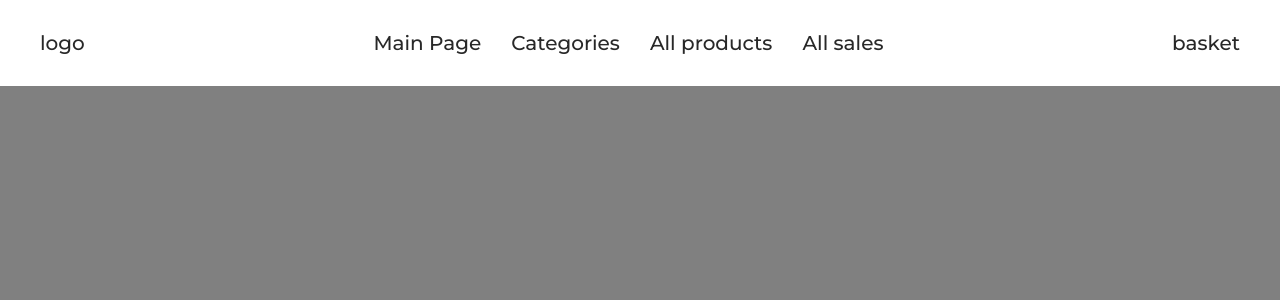
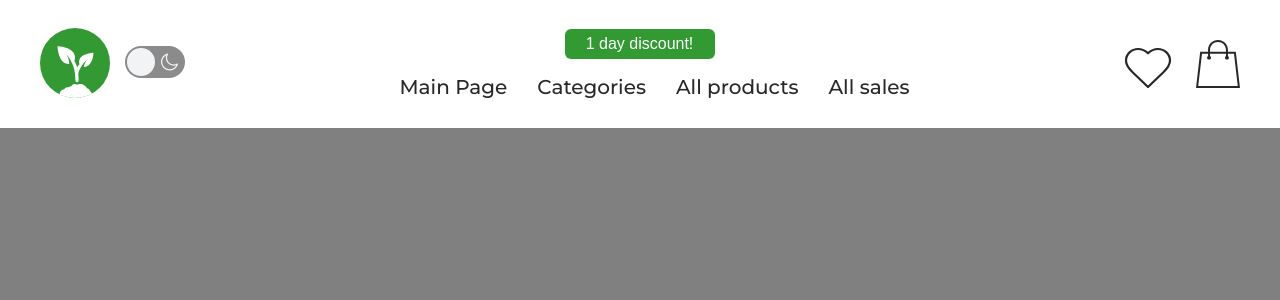
Before and after one commit to vladislavfva/telran-team-project, a React (Create React App) app: page / in a window 1280 px wide. Shown: the top 300 px of the page. Built offline with nearby package versions, Linux system fonts and the light colour scheme.

Commit message:
add icons, button, logo

```diff
--- a/src/components/HeaderNav/HeaderNav.jsx
+++ b/src/components/HeaderNav/HeaderNav.jsx
@@ -1,22 +1,42 @@
 import React from 'react'
 import classes from './HeaderNav.module.css'
+import { SvgHeart } from '../iconComponents/SvgHeart';
+import { SvgBascket } from '../iconComponents/SvgBascket';
+import logo from '../images/logo.svg'
+import { SvgModeMoon } from '../iconComponents/SvgModeMoon';
+
 
 export const HeaderNav = () => {
   return (
     <div className={classes.container}>
       <div className={classes.logo_container}>
-        <div>logo</div>
+        <img src={logo} alt="logo" />
+        <div>
+        <SvgModeMoon />
+        </div>
       </div>
 
-      <nav className={classes.nav_container}>
-        <a href="#" className={classes.nav_element__style}>Main Page</a>
-        <a href="#" className={classes.nav_element__style}>Categories</a>
-        <a href="#" className={classes.nav_element__style}>All products</a>
-        <a href="#" className={classes.nav_element__style}>All sales</a>
-      </nav>
+      <div className={classes.central_container__nav}>
+        <button className={classes.btn}>1 day discount!</button>
+        <nav className={classes.nav_container}>
+          <a href="#" className={classes.nav_element__style}>
+            Main Page
+          </a>
+          <a href="#" className={classes.nav_element__style}>
+            Categories
+          </a>
+          <a href="#" className={classes.nav_element__style}>
+            All products
+          </a>
+          <a href="#" className={classes.nav_element__style}>
+            All sales
+          </a>
+        </nav>
+      </div>
 
       <div className={classes.basket_container}>
-        <div>basket</div>
+        <SvgHeart />
+        <SvgBascket />
       </div>
     </div>
   );
--- a/src/components/HeaderNav/HeaderNav.module.css
+++ b/src/components/HeaderNav/HeaderNav.module.css
@@ -3,14 +3,36 @@
   align-items: center;
   justify-content: space-between;
   background: var(--color-background);
+  height: 128px;
 }
 
 .logo_container {
-    padding: 30px 0px 30px 40px;
+  padding: 30px 0px 30px 40px;
+  display: flex;
+  align-items: center;
+  justify-content: center;
+  gap: 15px;
+}
+
+.central_container__nav {
+   padding: 30px 0px 30px 0px;
+}
+
+.btn {
+  position: relative;
+  left: calc(100% / 3);
+  height: 30px;
+  width: 150px;
+  background: var(--color-accent);
+  color: var(--color-background);
+  border: none;
+  border-radius: var(--radius-small);
+  padding: 6px, 16px, 6px, 16px;
+  font-size: var( --size-small);
 }
 
 .nav_container {
-    padding: 30px 0px 30px 0px;
+  padding-top: 15px;
 }
 
 .nav_element__style {
@@ -20,6 +42,8 @@
   color: var(--color-text-gray);
 }
 
-.basket_container{
-    padding:30px 40px 30px 0px;
+.basket_container {
+  display: flex;
+  gap: 20px;
+  padding: 30px 40px 30px 0px;
 }
--- /dev/null
+++ b/src/components/iconComponents/SvgBascket.jsx
@@ -0,0 +1,18 @@
+import React from 'react'
+
+export const SvgBascket = () => {
+  return (
+    <svg
+      width="48"
+      height="48"
+      viewBox="0 0 48 48"
+      fill="none"
+      xmlns="http://www.w3.org/2000/svg"
+    >
+      <path
+        d="M26 0C20.4961 0 16.0565 4.37372 16.0565 9.79592V11.7551H8.19492L8.10169 12.6122L4.12429 46.898L4 48H48L47.8757 46.898L43.8983 12.6122L43.8051 11.7551H35.9435V9.79592C35.9435 4.37372 31.5039 0 26 0ZM26 1.95918C30.4396 1.95918 33.9548 5.42219 33.9548 9.79592V11.7551H18.0452V9.79592C18.0452 5.42219 21.5604 1.95918 26 1.95918ZM9.99717 13.7143H16.0565V15.949C15.4622 16.2895 15.0621 16.9094 15.0621 17.6327C15.0621 18.7156 15.9516 19.5918 17.0508 19.5918C18.1501 19.5918 19.0395 18.7156 19.0395 17.6327C19.0395 16.9094 18.6395 16.2895 18.0452 15.949V13.7143H33.9548V15.949C33.3605 16.2895 32.9605 16.9094 32.9605 17.6327C32.9605 18.7156 33.8499 19.5918 34.9492 19.5918C36.0484 19.5918 36.9379 18.7156 36.9379 17.6327C36.9379 16.9094 36.5378 16.2895 35.9435 15.949V13.7143H42.0028L45.7627 46.0408H6.23729L9.99717 13.7143Z"
+        fill="#282828"
+      />
+    </svg>
+  );
+}
--- /dev/null
+++ b/src/components/iconComponents/SvgHeart.jsx
@@ -0,0 +1,28 @@
+import React from 'react'
+
+export const SvgHeart = () => {
+  return (
+    <svg
+      width="48"
+      height="48"
+      viewBox="0 0 48 48"
+      fill="none"
+      xmlns="http://www.w3.org/2000/svg"
+    >
+      <g clip-path="url(#clip0_6634_8345)">
+        <path
+          d="M39.4 32.2222C42.678 29.14 46 25.4456 46 20.6111C46 17.5317 44.7252 14.5783 42.456 12.4008C40.1868 10.2233 37.1091 9 33.9 9C30.028 9 27.3 10.0556 24 13.2222C20.7 10.0556 17.972 9 14.1 9C10.8909 9 7.8132 10.2233 5.54401 12.4008C3.27482 14.5783 2 17.5317 2 20.6111C2 25.4667 5.3 29.1611 8.6 32.2222L24 47L39.4 32.2222Z"
+          stroke="#282828"
+          stroke-width="2.2"
+          stroke-linecap="round"
+          stroke-linejoin="round"
+        />
+      </g>
+      <defs>
+        <clipPath id="clip0_6634_8345">
+          <rect width="48" height="48" fill="white" />
+        </clipPath>
+      </defs>
+    </svg>
+  );
+}
--- /dev/null
+++ b/src/components/iconComponents/SvgModeMoon.jsx
@@ -0,0 +1,20 @@
+import React from 'react'
+
+export const SvgModeMoon = () => {
+  return (
+    <svg
+      width="60"
+      height="32"
+      viewBox="0 0 60 32"
+      fill="none"
+      xmlns="http://www.w3.org/2000/svg"
+    >
+      <rect width="60" height="32" rx="16" fill="#8B8B8B" />
+      <circle cx="16" cy="16" r="14" fill="#F1F3F4" />
+      <path
+        d="M52.7592 17.5514C52.5575 17.3932 52.28 17.3733 52.0577 17.501C51.0038 18.1068 49.8898 18.4141 48.7467 18.4141C45.0738 18.4141 42.0858 15.4259 42.0858 11.7529C42.0858 10.6048 42.3934 9.49231 43.0002 8.44647C43.1291 8.22444 43.11 7.94632 42.9519 7.74391C42.794 7.5415 42.5287 7.45539 42.2821 7.52666C40.5078 8.03813 38.9108 9.12329 37.7854 10.5822C36.6174 12.0964 36 13.9098 36 15.8266C36 20.6089 39.8905 24.4997 44.6727 24.4997C46.5895 24.4997 48.4034 23.8825 49.9183 22.7149C51.3782 21.5897 52.4639 19.9937 52.9754 18.2206C53.0465 17.9743 52.9609 17.7096 52.7592 17.5514ZM44.6727 23.2419C40.5841 23.2419 37.2577 19.9154 37.2577 15.8266C37.2577 13.0682 38.8362 10.5579 41.2351 9.29635C40.9645 10.0917 40.8281 10.9133 40.8281 11.7529C40.8281 16.1194 44.3804 19.6718 48.7467 19.6718C49.5851 19.6718 50.4082 19.5348 51.2073 19.2632C49.9459 21.6627 47.4335 23.2419 44.6727 23.2419Z"
+        fill="#F1F3F4"
+      />
+    </svg>
+  );
+}
```
Also changed, not shown: src/components/iconComponents/SvgModeSun.jsx (added, +64 -0 lines), personal-docs/katia/README.md, src/components/images/logo.svg (added).
